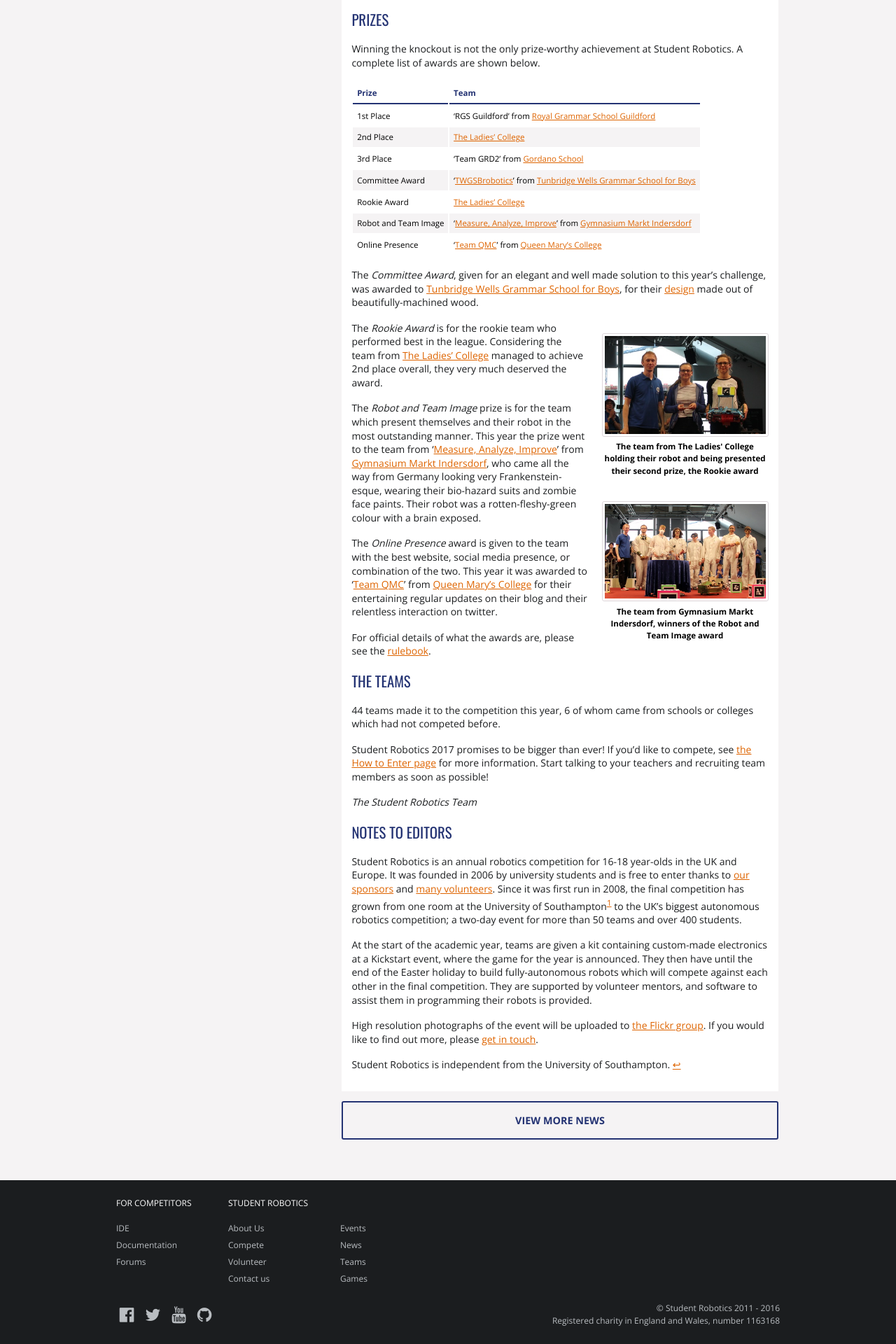
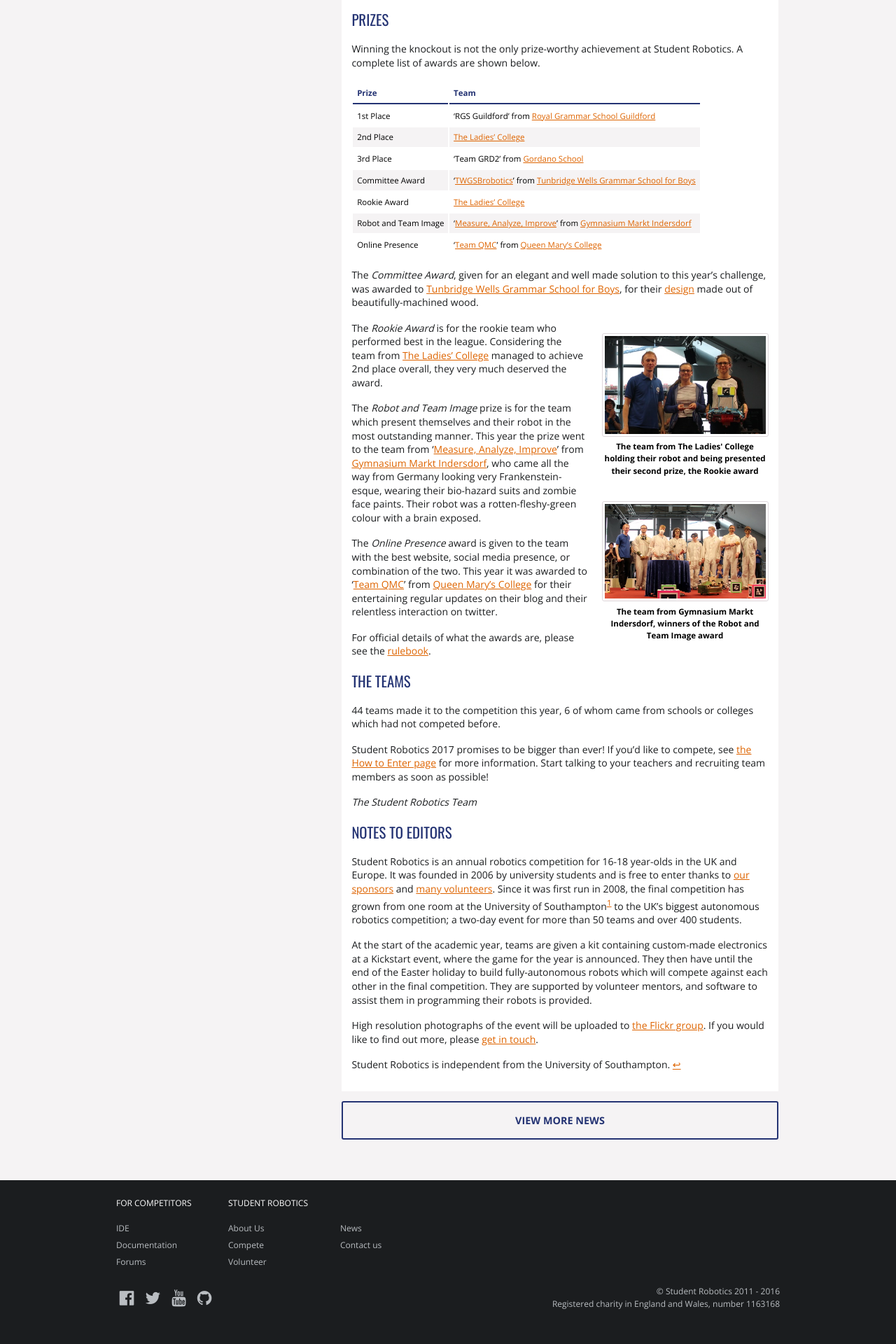
Before and after one commit to srobo/website, a Jekyll site: the page built from index.html, in a window 1280 px wide. Shown: the part 1905-3825 px from the top of the page at 70% size. Built offline with Jekyll 4.4.1, drawn with Linux system fonts in a browser that asks for light colours; nearby versions of some CDN libraries; after the commit the page ends 3801 px from its top, so only the background shows below that.

Commit message:
Minified some images, swapped around some footer nav links

```diff
--- a/_includes/footer.html
+++ b/_includes/footer.html
@@ -14,16 +14,13 @@
         <li><a href="{{ '/about/' | prepend:site.baseurl }}">About Us</a></li>
         <li><a href="{{ '/compete/' | prepend:site.baseurl }}">Compete</a></li>
         <li><a href="{{ '/volunteer/' | prepend:site.baseurl }}">Volunteer</a></li>
-        <li><a href="{{ '/contact/' | prepend:site.baseurl }}">Contact us</a></li>
       </ul>
     </div>
     <div class="d-4-12 m-2-12">
       <h4>&nbsp;</h4>
       <ul class="sitemap">
-        <li><a href="{{ '/events/' | prepend:site.baseurl }}">Events</a></li>
         <li><a href="{{ '/news/' | prepend:site.baseurl }}">News</a></li>
-        <li><a href="{{ '/teams/' | prepend:site.baseurl }}">Teams</a></li>
-        <li><a href="{{ '/games/' | prepend:site.baseurl }}">Games</a></li>
+        <li><a href="{{ '/contact/' | prepend:site.baseurl }}">Contact us</a></li>
       </ul>
     </div>
   </div>
--- a/_sass/panel.scss
+++ b/_sass/panel.scss
@@ -56,6 +56,10 @@
   @include gradient-background($blue-top-colour, $blue-bottom-colour, "#{$image-directory}/arena.jpg");
 }
 
+.panel-grandstand {
+  @include gradient-background($blue-top-colour, $blue-bottom-colour, "#{$image-directory}/grandstand.jpg");
+}
+
 .panel-container {
   display: flex;
   min-height: 18em;
--- a/news/index.html
+++ b/news/index.html
@@ -2,7 +2,7 @@
 layout: page
 title: News
 ---
-<div class="panel panel-header panel-blueshirts">
+<div class="panel panel-header panel-grandstand">
   <div class="panel-container">
     <div class="fixed-width">
       <h1 class="header">News</h1>
```
Also changed, not shown: images/arena.jpg, images/awards-2015.jpg, images/grandstand.jpg (added).
